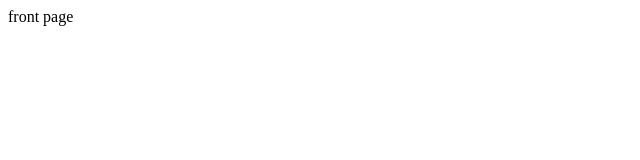
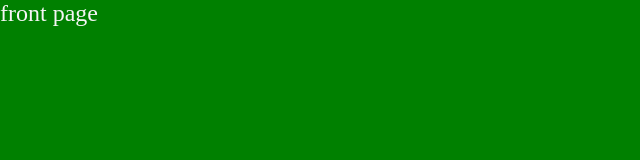
Before and after one commit to SmokeGreen/onepage, a website: page public/index.html in a window 1280 px wide. Shown: the whole page, without its empty margins (0-640 px from the left). Drawn offline with Linux system fonts and the light colour scheme.

Commit message:
change front page

```diff
--- a/public/index.html
+++ b/public/index.html
@@ -1,8 +1,11 @@
 <!DOCTYPE html>
 <html>
 <head>
+<link rel="stylesheet" href="style.css">
 </head>
 <body>
-  <div>front page</div>
+<div class="page">
+  <div class="message">front page</div>
+</div>
 </body>
 </html>
--- /dev/null
+++ b/public/style.css
@@ -0,0 +1,15 @@
+html, body {
+  margin: 0;
+  padding: 0;
+  height: 100%;
+}
+
+.page {
+  height: 100%;
+  background-color: green;
+  color: whitesmoke;
+}
+
+.message {
+  font-size: x-large;
+}
```
